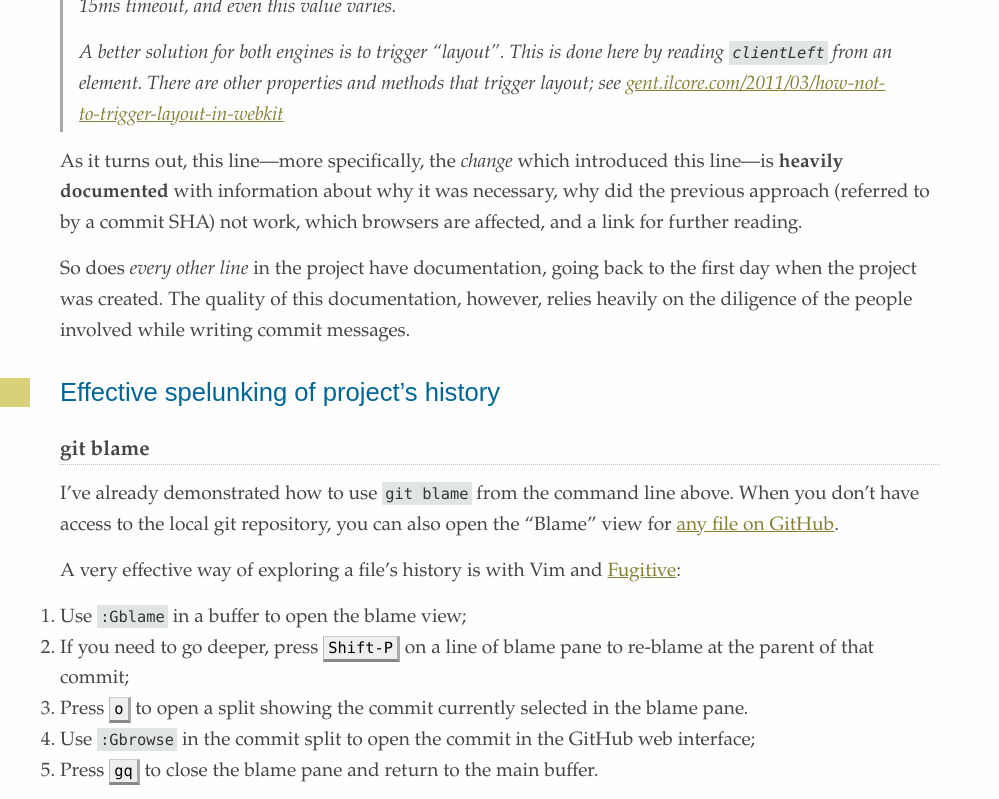
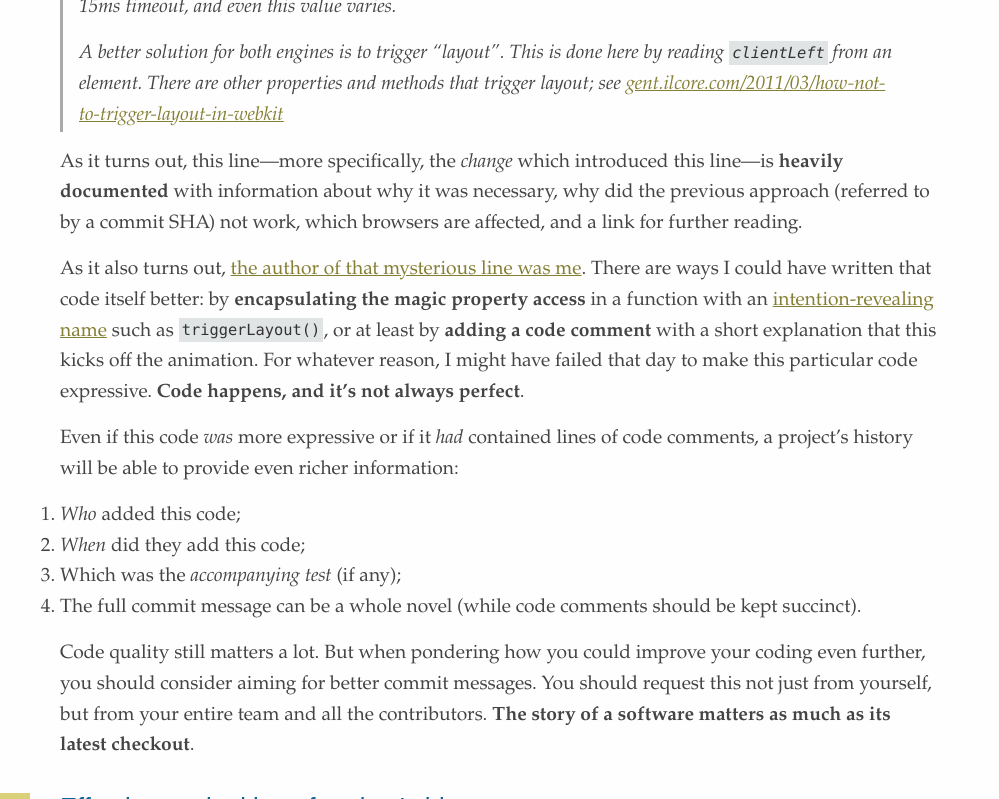
Before and after one commit to mislav/blog, a Jekyll site: the page built from _posts/2014-02-07-hidden-documentation.md, in a window 1280 px wide and 900 px high, scrolled down 900 px, cut to the strip 0-799 px from the top of the window. Shown: the whole strip, without its empty margins (0-999 px from the left). Built offline with Jekyll 4.4.1, drawn with Linux system fonts in a browser that asks for light colours; Markdown is read by kramdown in place of the engine named in the settings.

Commit message:
Address HN critique in git blame post
https://news.ycombinator.com/item?id=7202146

Many have thought that I offer good commit messages as an excuse for writing
badly readable and surprising code. Rephrased so I stress out that good code and
good commit messages should go in tandem.

```diff
--- a/_posts/2014-02-07-hidden-documentation.md
+++ b/_posts/2014-02-07-hidden-documentation.md
@@ -76,10 +76,28 @@ line—is **heavily documented** with information about why it was necessary, wh
 the previous approach (referred to by a commit SHA) not work, which browsers are
 affected, and a link for further reading.
 
-So does _every other line_ in the project have documentation, going back to the
-first day when the project was created. The quality of this documentation,
-however, relies heavily on the diligence of the people involved while writing
-commit messages.
+As it also turns out, [the author of that mysterious line was me][pr]. There are
+ways I could have written that code itself better: by **encapsulating the magic
+property access** in a function with an [intention-revealing name][] such as
+`triggerLayout()`, or at least by **adding a code comment** with a short
+explanation that this kicks off the animation. For whatever reason, I might have
+failed that day to make this particular code expressive. **Code happens, and
+it's not always perfect**.
+
+Even if this code _was_ more expressive or if it _had_ contained lines of code
+comments, a project's history will be able to provide even richer information:
+
+1. _Who_ added this code;
+2. _When_ did they add this code;
+3. Which was the _accompanying test_ (if any);
+4. The full commit message can be a whole novel (while code comments should be
+   kept succinct).
+
+Code quality still matters a lot. But when pondering how you could improve your
+coding even further, you should consider aiming for better commit messages. You
+should request this not just from yourself, but from your entire team and all
+the contributors. **The story of a software matters as much as its latest
+checkout**.
 
 ## Effective spelunking of project's history
 
@@ -233,6 +251,8 @@ pull request reviewed by colleagues but you might not be sure who to ping. With
 changed, so you'll know who to @-mention when opening a pull request.
 
 
+  [pr]: https://github.com/madrobby/zepto/pull/586
+  [intention-revealing name]: http://signalvnoise.com/posts/3531-intention-revealing-methods
   [fugitive]: https://github.com/tpope/vim-fugitive
     "fugitive.vim: a Git wrapper so awesome, it should be illegal"
   [git-churn]: https://github.com/garybernhardt/dotfiles/blob/f0c0ff92209e5aed4fa3ef6faf056eb9944a8f12/bin/git-churn
```
